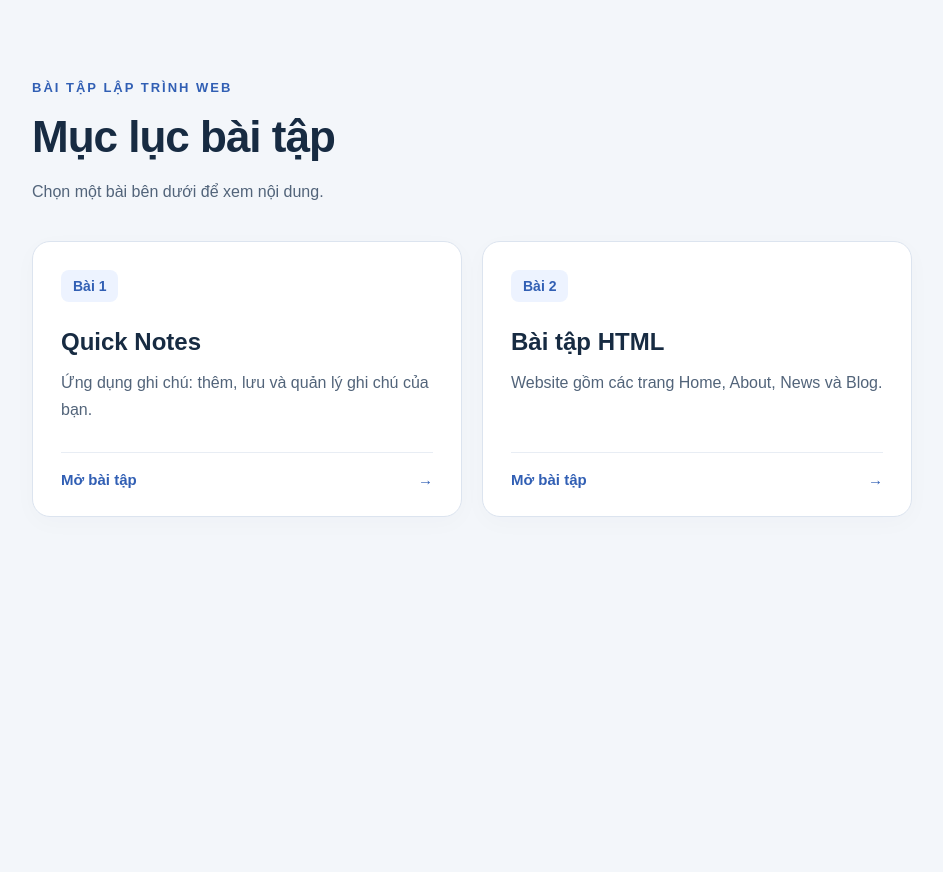
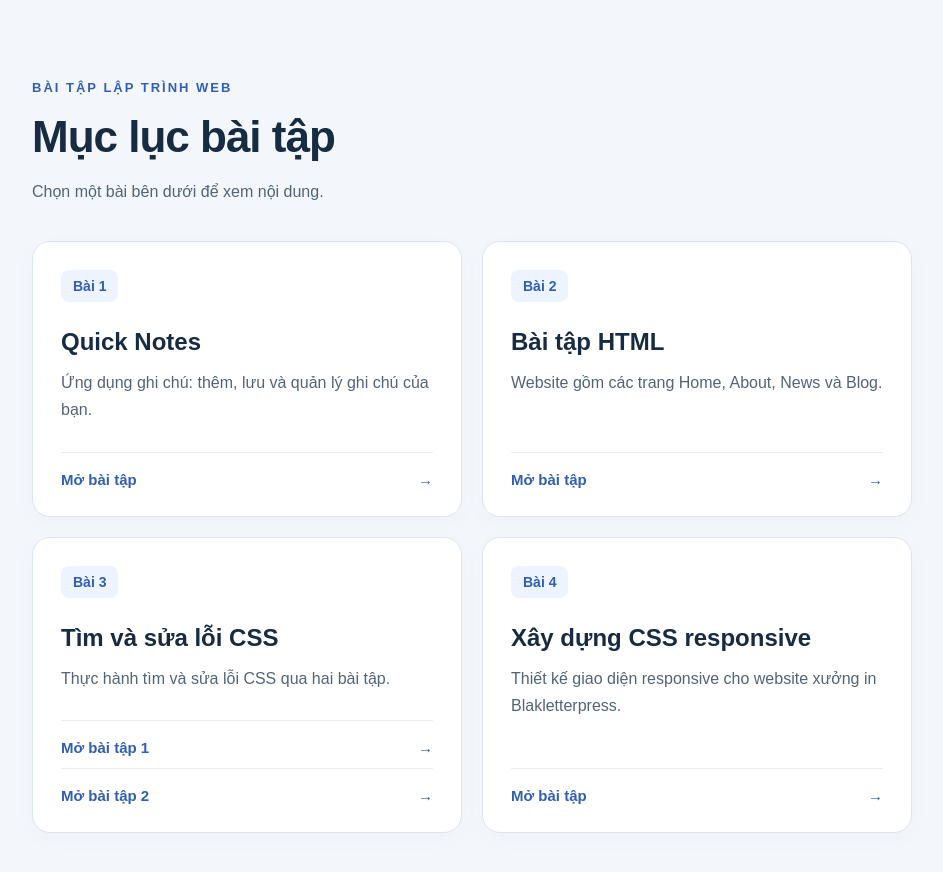
Before and after one commit to lqdung24/cn_web, a plain HTML site: page index.html in a window 1280 px wide. Shown: the whole page, without its empty margins (168-1111 px from the left). Before the commit the page ends 800 px from the top, so only its background shows below. Drawn offline with Linux system fonts and the light colour scheme.

Commit message:
feat: update contents table

```diff
--- a/index.html
+++ b/index.html
@@ -85,6 +85,13 @@
       font-size: 15px;
       font-weight: 700;
     }
+    a.open { text-decoration: none; }
+    a.open:hover { text-decoration: underline; }
+    a.open:focus-visible {
+      outline: 3px solid #315fb4;
+      outline-offset: 5px;
+    }
+    .open + .open { margin-top: 12px; }
     @media (max-width: 600px) {
       main { margin: 40px auto; }
       .lessons { grid-template-columns: 1fr; }
@@ -120,6 +127,23 @@
             <span class="open">Mở bài tập <span aria-hidden="true">→</span></span>
           </a>
         </li>
+        <li>
+          <div class="lesson">
+            <span class="lesson-number">Bài 3</span>
+            <h2>Tìm và sửa lỗi CSS</h2>
+            <p class="description">Thực hành tìm và sửa lỗi CSS qua hai bài tập.</p>
+            <a class="open" href="./b3/Bai-tap-1-Tim-va-sua-loi-CSS/trang.html">Mở bài tập 1 <span aria-hidden="true">→</span></a>
+            <a class="open" href="./b3/Bai-tap-2-Tim-va-sua-loi-CSS/trang.html">Mở bài tập 2 <span aria-hidden="true">→</span></a>
+          </div>
+        </li>
+        <li>
+          <a class="lesson" href="./b4/trang-goc.html">
+            <span class="lesson-number">Bài 4</span>
+            <h2>Xây dựng CSS responsive</h2>
+            <p class="description">Thiết kế giao diện responsive cho website xưởng in Blakletterpress.</p>
+            <span class="open">Mở bài tập <span aria-hidden="true">→</span></span>
+          </a>
+        </li>
       </ol>
     </nav>
   </main>
```
Also changed, not shown: 4 other files.
